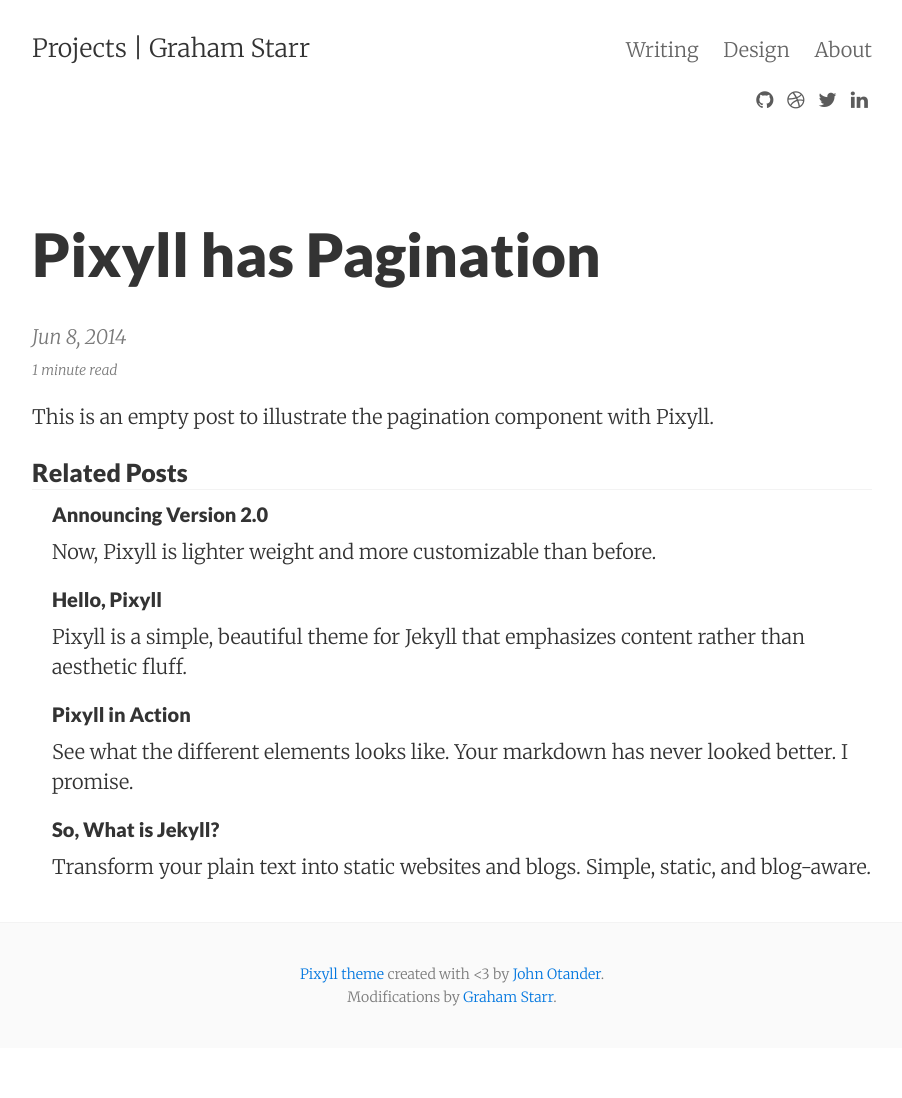
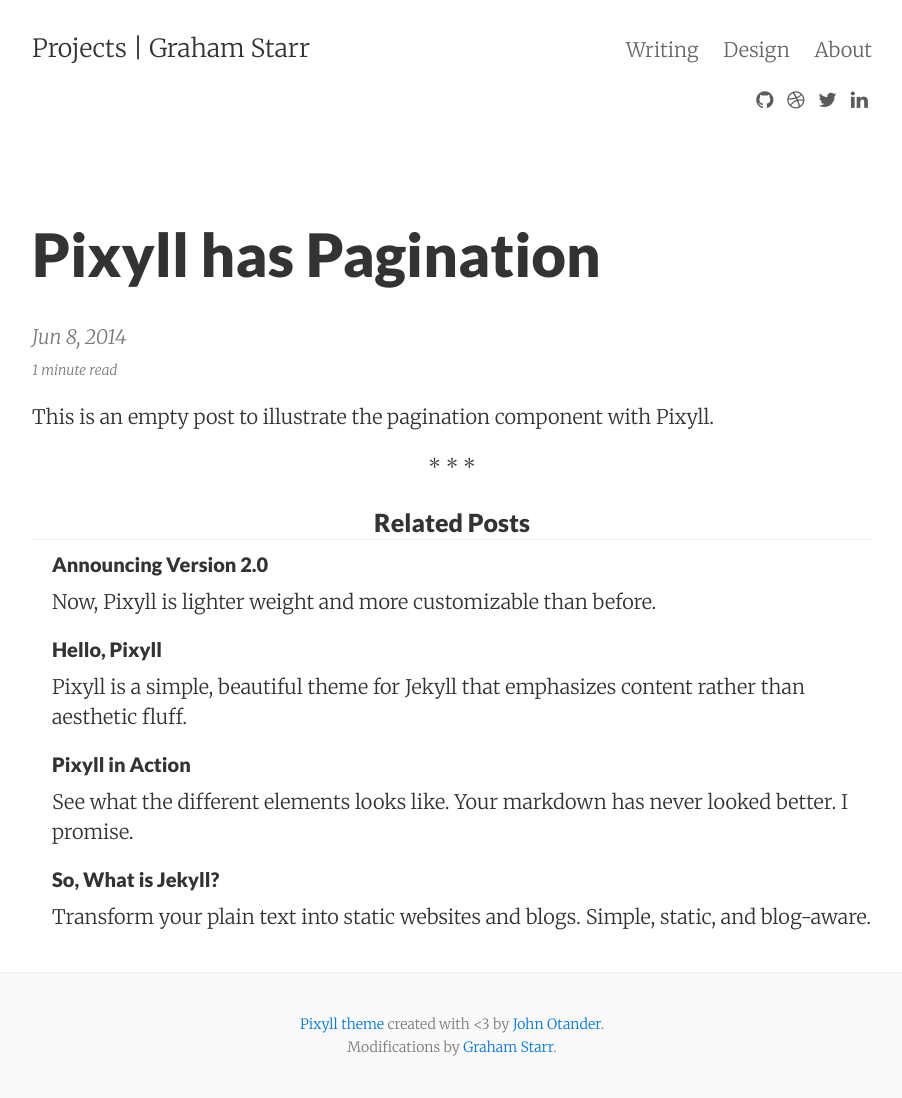
Before and after one commit to gstarr/gstarr.github.io, a Jekyll site: the page built from _posts/2014-06-08-pixyll-has-pagination.md, in a window 1280 px wide. Shown: the whole page, without its empty margins (188-1090 px from the left). Built offline with Jekyll 4.4.1, drawn with Linux system fonts in a browser that asks for light colours; nearby versions of some CDN libraries; before the commit the page ends 1048 px from its top, so only the background shows below that.

Commit message:
marker divider between posts and

```diff
--- a/_layouts/post.html
+++ b/_layouts/post.html
@@ -54,8 +54,10 @@
   <div class="fb-comments" data-href="{{ site.url }}{{ page.url }}" data-width="100%" data-numposts="{{ site.facebook_comments_number }}"></div>
 {% endif %}
 
+<center>* * *</center>
+
 {% if site.show_related_posts %}
-  <h3 class="related-post-title">Related Posts</h3>
+  <h3 class="related-post-title"><center>Related Posts</center></h3>
   {% for post in site.related_posts %}
     <div class="post ml2">
       <a href="{{ post.url | prepend: site.baseurl }}" class="post-link">
```
